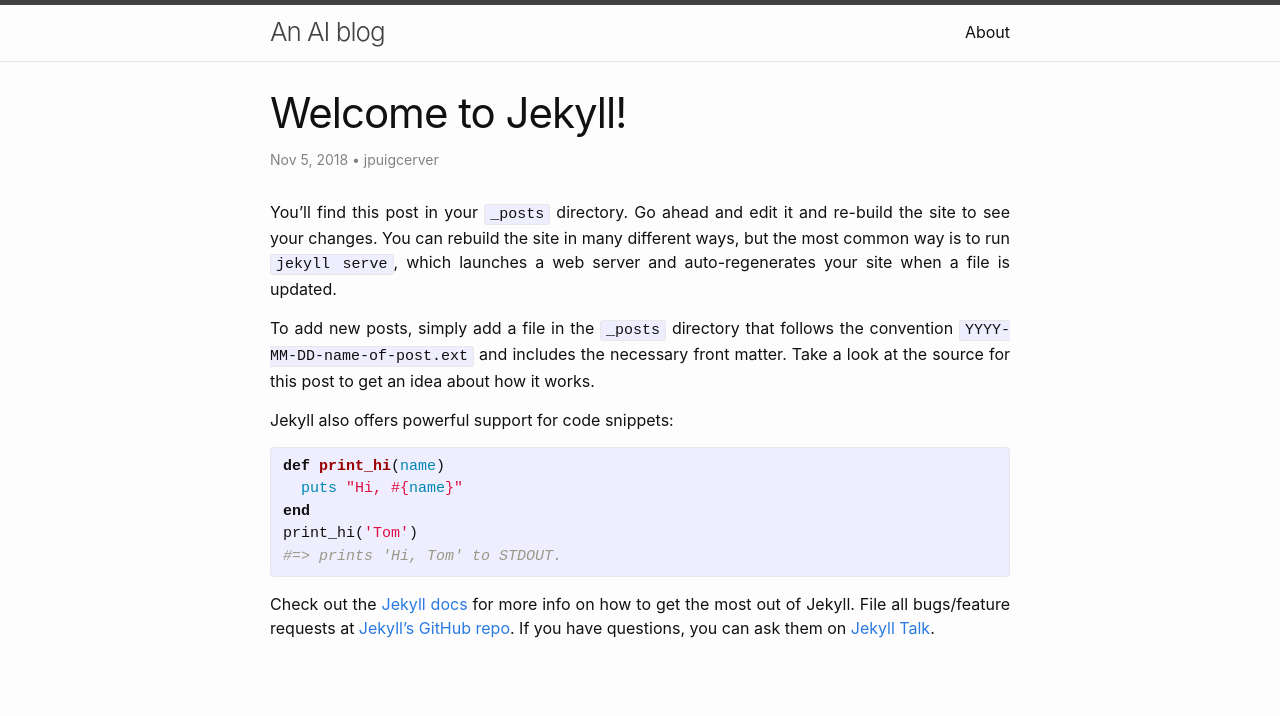
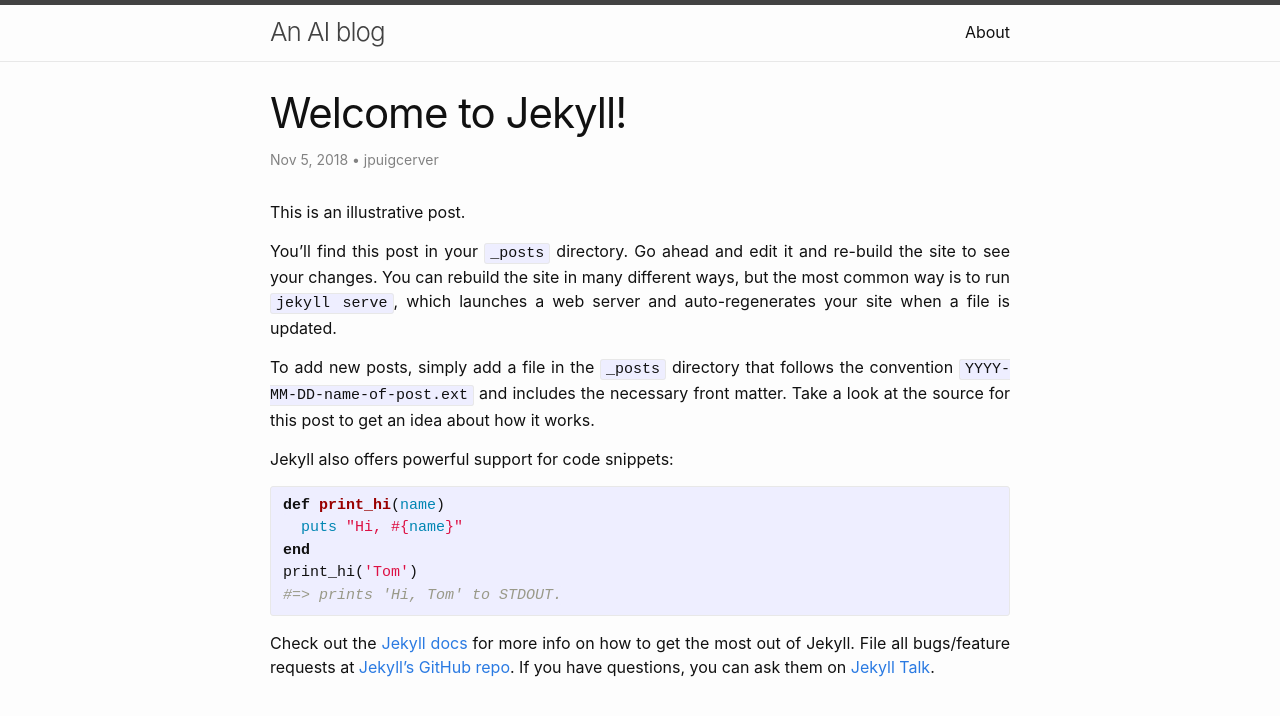
Before and after one commit to jpuigcerver/jekyll-blog-example, a Jekyll site: the page built from _posts/2018-11-05-welcome-to-jekyll.markdown, in a window 1280 px wide. Shown: the top 716 px of the page. Built offline with Jekyll 4.4.1, drawn with Linux system fonts in a browser that asks for light colours.

Commit message:
Added excerpt to post

```diff
--- a/_posts/2018-11-05-welcome-to-jekyll.markdown
+++ b/_posts/2018-11-05-welcome-to-jekyll.markdown
@@ -4,7 +4,13 @@ title:  "Welcome to Jekyll!"
 date:   2018-11-05 23:02:21 +0100
 categories: jekyll update
 author: jpuigcerver
+excerpt_separator: <!--more-->
 ---
+
+This is an illustrative post.
+
+<!--more-->
+
 You’ll find this post in your `_posts` directory. Go ahead and edit it and re-build the site to see your changes. You can rebuild the site in many different ways, but the most common way is to run `jekyll serve`, which launches a web server and auto-regenerates your site when a file is updated.
 
 To add new posts, simply add a file in the `_posts` directory that follows the convention `YYYY-MM-DD-name-of-post.ext` and includes the necessary front matter. Take a look at the source for this post to get an idea about how it works.
```
